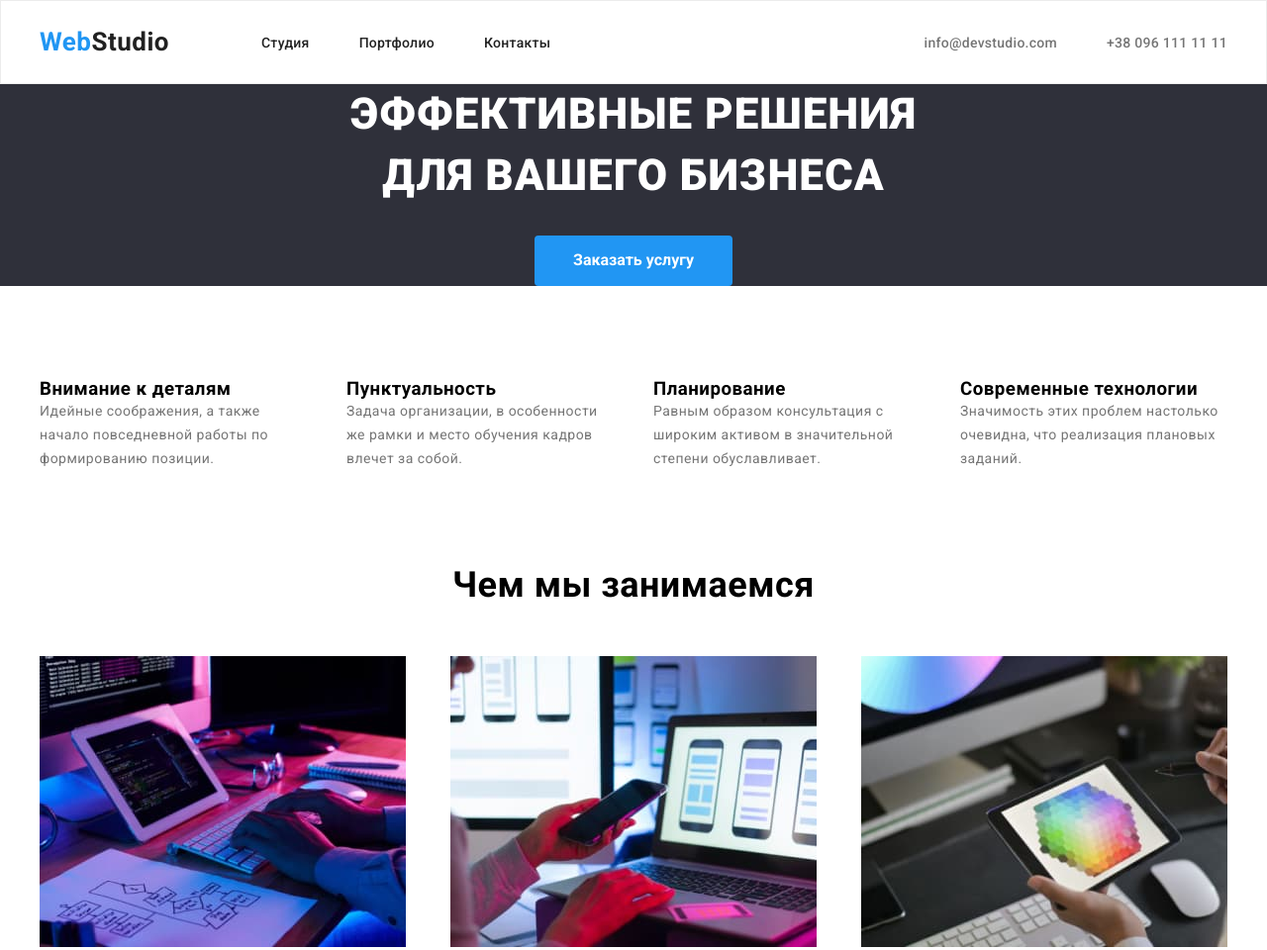
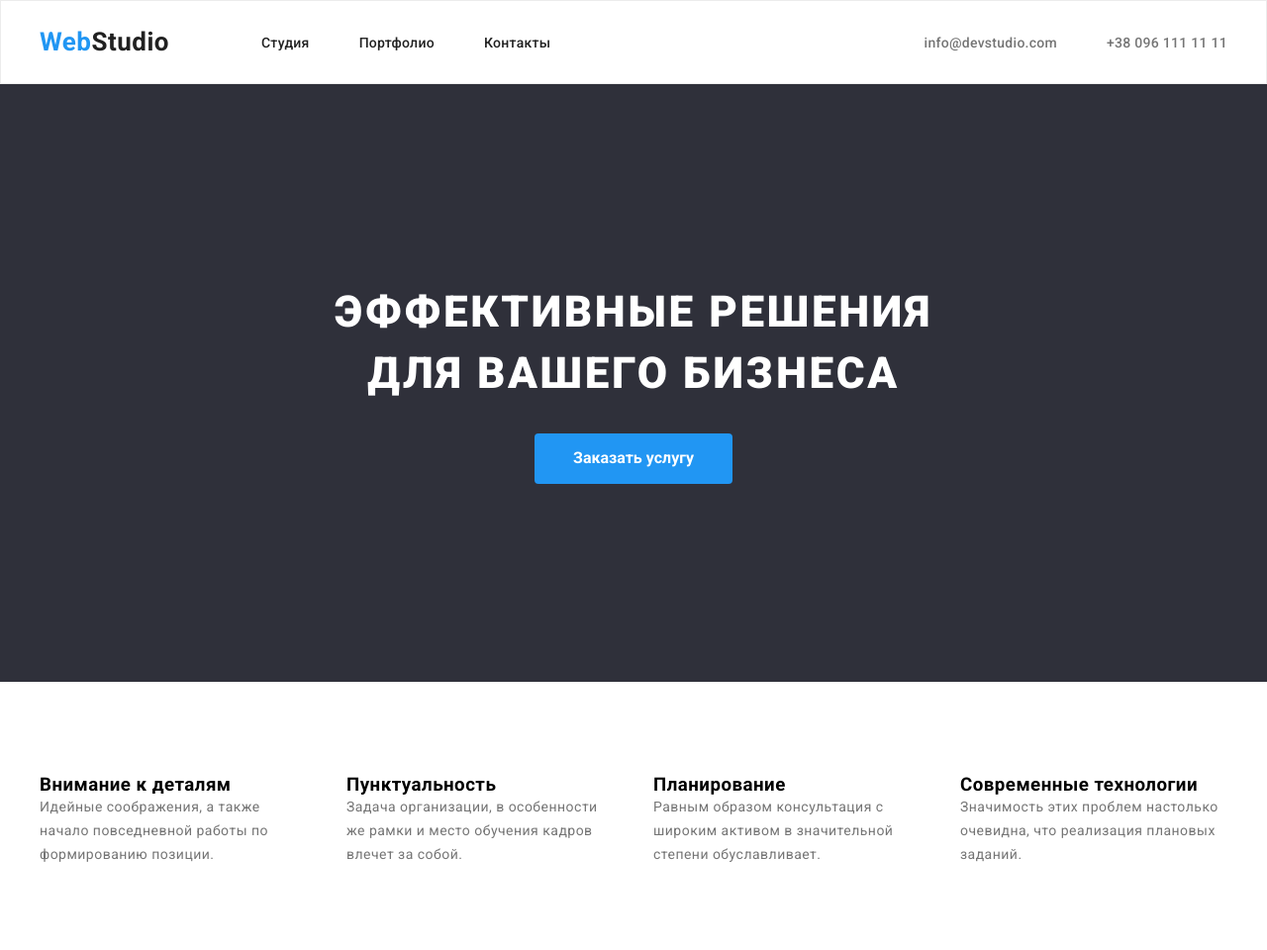
Before and after one commit to HannaBatarchuk/goit-markup-hw-03, a plain HTML site: page index.html in a window 1280 px wide. Shown: the top 960 px of the page at 99% size. Drawn offline with nearby package versions, Linux system fonts and the light colour scheme.

Commit message:
ДЗ№3

```diff
--- a/css/styles.css
+++ b/css/styles.css
@@ -6,10 +6,11 @@
   --main-white-color: #ffffff;
   --secondary-bg-color: #f5f4fa;
   --footer-link-color: rgba(255, 255, 255, 0.6);
-  --border-color: #ECECEC;
-  --secondary-border-color: #EEEEEE;
+  --border-color: #ececec;
+  --secondary-border-color: #eeeeee;
   --card-set-gap: 15px;
-  --box-shadow: 0px 1px 3px rgba(0, 0, 0, 0.12), 0px 1px 1px rgba(0, 0, 0, 0.14), 0px 2px 1px rgba(0, 0, 0, 0.2);
+  --box-shadow: 0px 1px 3px rgba(0, 0, 0, 0.12), 0px 1px 1px rgba(0, 0, 0, 0.14),
+    0px 2px 1px rgba(0, 0, 0, 0.2);
 }
 
 .container {
@@ -121,24 +122,15 @@ header {
   color: var(--extra-blue-color);
 }
 
-
 /* Основные стили контента страницы */
 
-.hero-section {
-  background-color: var(--hero-footer-bg-color);
+.hero-section .hero-text {
   color: var(--main-white-color);
   letter-spacing: 0.06em;
-}
-.button {
-  display: flex;
-  justify-content: center;
-}
-.hero-text {
   font-weight: 900;
   font-size: 44px;
   line-height: 1.4;
   text-transform: uppercase;
-  color: var(--main-white-color);
   text-align: center;
 }
 .hero-button {
@@ -147,6 +139,7 @@ header {
   padding: 10px 32px;
   border: 0px;
   border-radius: 4px;
+  align-items: center;
 
   font-weight: 700;
   font-size: 16px;
@@ -155,13 +148,21 @@ header {
   color: var(--main-white-color);
   cursor: pointer;
 }
+.hero-content {
+  padding: 200px 253px;
+  text-align: center;
+}
+.hero-container {
+  background-color: var(--hero-footer-bg-color);
+  text-align: center;
+}
 
 /* Стили для секции преимуществ компании */
 .advantages-section {
-padding-top: 94px;
-padding-bottom: 94px;
+  padding-top: 94px;
+  padding-bottom: 94px;
 }
-.advantages{
+.advantages {
   display: flex;
   justify-content: space-between;
 }
@@ -178,7 +179,7 @@ padding-bottom: 94px;
 }
 /* Стили для секции услуг компании */
 .company-services {
-padding-bottom: 94px;
+  padding-bottom: 94px;
 }
 
 .company-services > .head {
@@ -194,7 +195,7 @@ padding-bottom: 94px;
 
 /* Стили секции команда */
 .team-section {
-  padding-top:  94px;
+  padding-top: 94px;
   padding-bottom: 94px;
   background-color: var(--secondary-bg-color);
 }
@@ -231,7 +232,7 @@ padding-bottom: 94px;
   background-color: var(--main-white-color);
   border: var(--border-color);
   border-radius: 0px 0px 4px 4px;
-  box-shadow: var(--box-shadow)
+  box-shadow: var(--box-shadow);
 }
 
 /* Стили футера */
@@ -242,7 +243,7 @@ padding-bottom: 94px;
   padding-bottom: 60px;
   background-color: var(--hero-footer-bg-color);
 }
-.footer-container > .container > .logo{
+.footer-container > .container > .logo {
   margin-bottom: 20px;
 }
 .footer-address {
@@ -289,7 +290,7 @@ padding-bottom: 94px;
 .section-button .item {
   margin-right: 8px;
 }
-.section-button .item:last-child{
+.section-button .item:last-child {
   margin-right: 0px;
 }
 /* карточки продуктов */
@@ -333,9 +334,8 @@ img {
   border-top: 1px solid hidden;
   border-left: 1px solid var(--secondary-border-color);
   border-bottom: 1px solid var(--secondary-border-color);
-  border-right: 1px solid var(--secondary-border-color)
+  border-right: 1px solid var(--secondary-border-color);
 }
-
 
 /* визуально скрытые заголовки секций */
 .visually-hidden:not(:focus):not(:active) {
--- a/index.html
+++ b/index.html
@@ -40,10 +40,11 @@
 
     <main class="main-section">
         <!-- Секция герой -->
-        <section class="hero-section">
+        <section class="hero-section hero-container overlay">
+            <div class="hero-content container">
             <h1 class="hero-text">Эффективные решения <br> для вашего бизнеса</h1>
-            <div class="button"><button type="button" class="hero-button">Заказать услугу</button></div>
-
+            <button type="button" class="hero-button">Заказать услугу</button>
+            </div>
         </section>
 
         <!-- Секция преимущества компании -->
```
